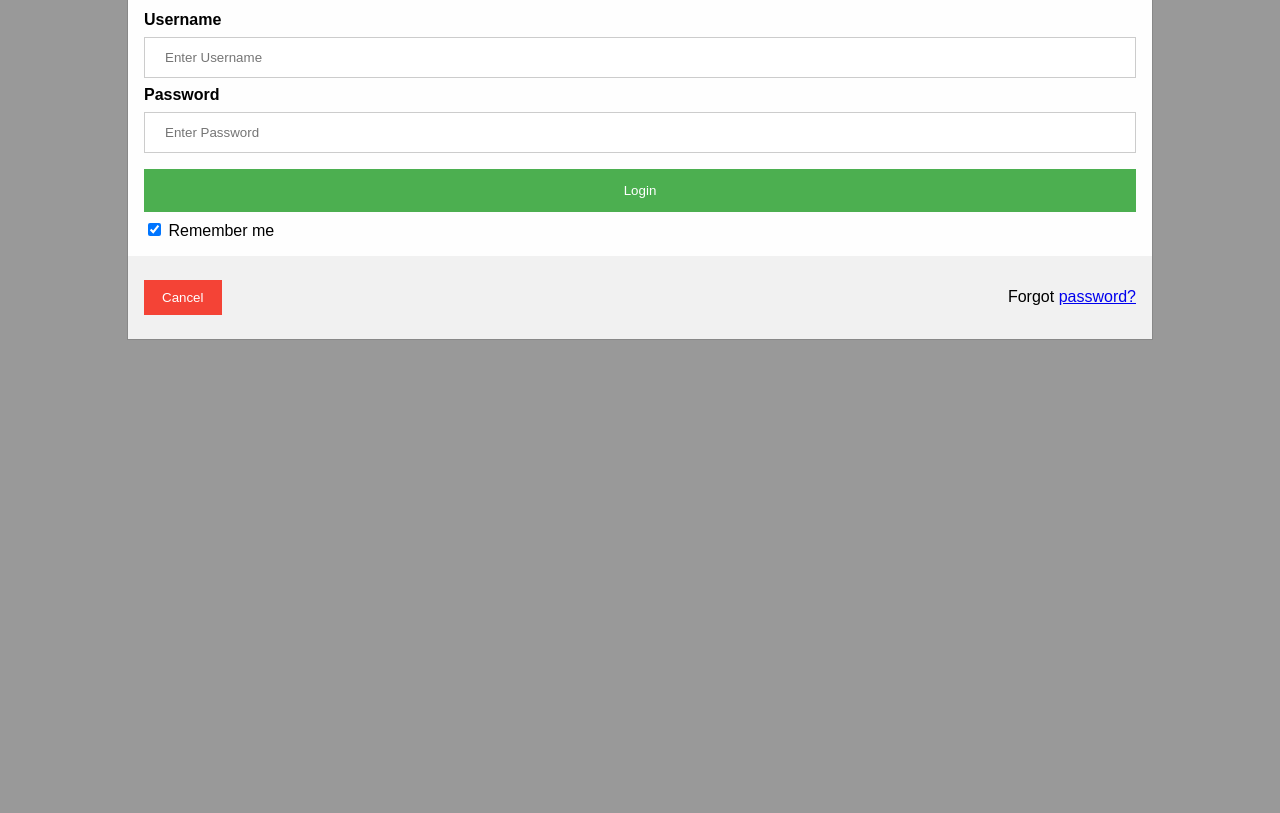
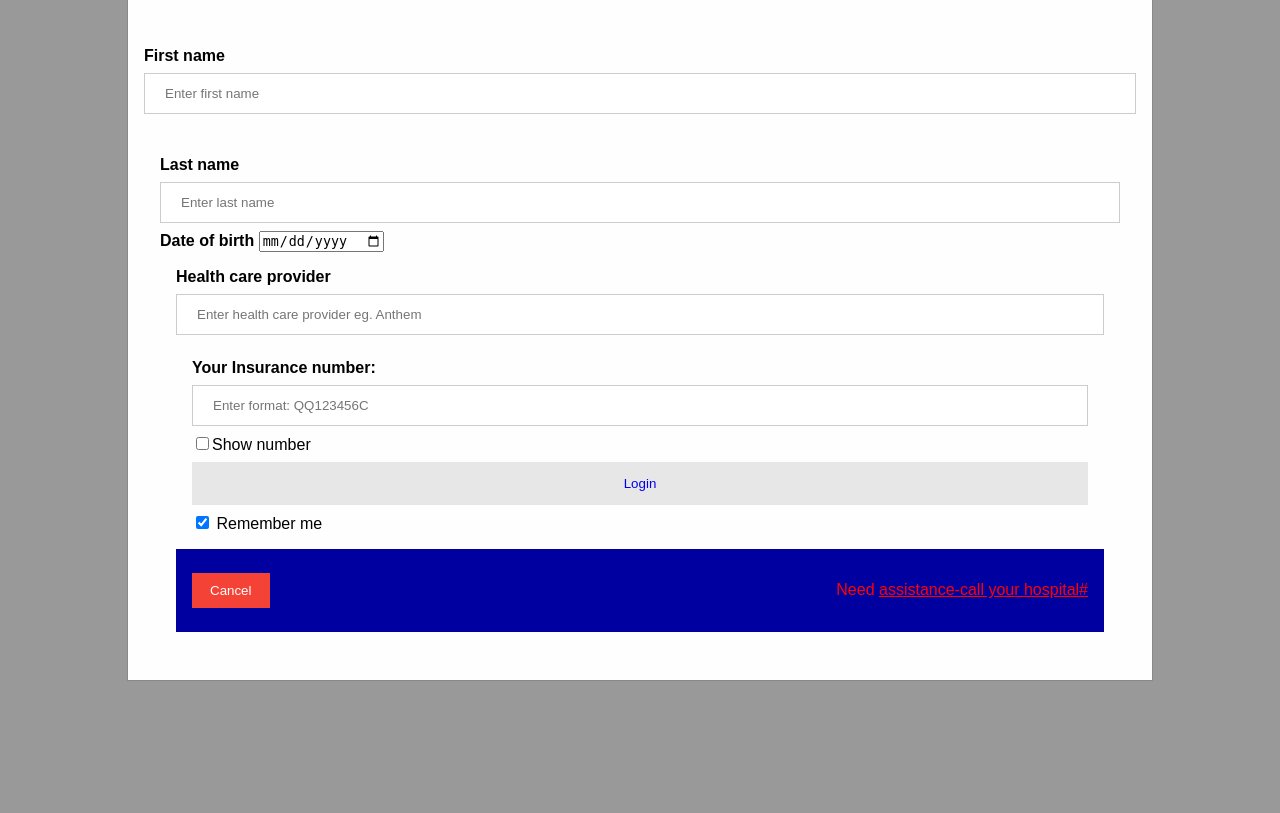
Before and after one commit to Blythe-hub/Mediqueues, a Flask app: template templates/login.html in a window 1280 px wide, after a click on "Login". Shown: the part 470-1283 px from the top of the page. Run offline with Flask 2, Linux system fonts and the light colour scheme; the template is opened without the code that fills it, so the values that code supplies are empty; parts of the project's set-up code (start-up, migrations or seed data) failed here and were passed over; some libraries are stand-ins or nearby versions.

Commit message:
Update login.html

```diff
--- a/templates/login.html
+++ b/templates/login.html
@@ -1,17 +1,30 @@
 <!DOCTYPE html>
-<html lang="en">
-<head>
-    <meta charset="UTF-8">
-    <meta name="viewport" content="width=device-width, initial-scale=1.0">
-    <title>Document</title>
-</head>
-<body>
 <html>
 <head>
 <meta name="viewport" content="width=device-width, initial-scale=1">
+<script src='https://www.google.com/recaptcha/api.js'></script>
+<script>
+
+function get_action(form)
+{
+    var v = grecaptcha.getResponse();
+    if(v.length == 0)
+    {
+        document.getElementById('captcha').innerHTML="You can't leave Captcha Code empty";
+        return false;
+    }
+    else
+    {
+         document.getElementById('captcha').innerHTML="Captcha completed";
+        return true;
+    }
+}
+
+</script>
 <style>
 body {font-family: Arial, Helvetica, sans-serif;}
 
+/* Full-width input fields */
 input[type=text], input[type=password] {
   width: 100%;
   padding: 12px 20px;
@@ -21,7 +34,7 @@
   box-sizing: border-box;
 }
 
-
+/* Set a style for all buttons */
 button {
   background-color: #4CAF50;
   color: white;
@@ -36,7 +49,7 @@
   opacity: 0.8;
 }
 
-
+/* Extra styles for the cancel button */
 .cancelbtn {
   width: auto;
   padding: 10px 18px;
@@ -64,11 +77,11 @@
   padding-top: 16px;
 }
 
-
+/* The Modal (background) */
 .modal {
-  display: none;
-  position: fixed;
-  z-index: 1;
+  display: none; /* Hidden by default */
+  position: fixed; /* Stay in place */
+  z-index: 1; /* Sit on top */
   left: 0;
   top: 0;
   width: 100%; /* Full width */
@@ -79,15 +92,15 @@
   padding-top: 60px;
 }
 
-
+/* Modal Content/Box */
 .modal-content {
   background-color: #fefefe;
-  margin: 5% auto 15% auto;
+  margin: 5% auto 15% auto; /* 5% from the top, 15% from the bottom and centered */
   border: 1px solid #888;
-  width: 80%;
+  width: 80%; /* Could be more or less, depending on screen size */
 }
 
-
+/* The Close Button (x) */
 .close {
   position: absolute;
   right: 25px;
@@ -103,6 +116,7 @@
   cursor: pointer;
 }
 
+/* Add Zoom Animation */
 .animate {
   -webkit-animation: animatezoom 0.6s;
   animation: animatezoom 0.6s
@@ -118,7 +132,7 @@
   to {transform: scale(1)}
 }
 
-
+/* Change styles for span and cancel button on extra small screens */
 @media screen and (max-width: 300px) {
   span.psw {
      display: block;
@@ -132,44 +146,117 @@
 </head>
 <body>
 
-<h2>Mediqueue Login Form</h2>
+<h1 style="color:red;">Medi Queue</h1>
 
-<button onclick="document.getElementById('id01').style.display='block'" style="width:auto;">Login</button>
+<h2> Login form</h2>
+
+<style>
+        .button {
+
+  border: none;
+  color: white;
+  padding: 15px 32px;
+  text-align: center;
+  text-decoration: none;
+  display: inline-block;
+  font-size: 16px;
+  margin: 4px 2px;
+  cursor: pointer;
+}
+
+.button3 {background-color: #e7e7e7; color: black;} /* Gray */
+
+</style>
+
+<button class = button3 onclick="document.getElementById('id01').style.display='block'" style="width:auto;">Login</button>
 
 <div id="id01" class="modal">
 
   <form class="modal-content animate" action="/action_page.php" method="post">
     <div class="imgcontainer">
       <span onclick="document.getElementById('id01').style.display='none'" class="close" title="Close Modal">&times;</span>
-      <img src="FinalMediqueue logo.png" alt="" class="">    /* displays logo for Mediqueue
+      <img src="FinalMediqueue logo.png" alt="Mediqueue" class="logo">
+    </div>
+<br>
+    <div class="container">
+      <label for="fname"> <b><br>First name</b></label>
+      <input type="text" placeholder="Enter first name" name="Fname" required>
+       <div class="container">
+      <label for="fname"> <b><br>Last name</b></label>
+      <input type="text" placeholder="Enter last name" name="Fname" required>
+<style>
+body {
+  padding: 10px;
+  border: 5px solid #0000FF;
+}
+</style>
+      <label for="bday"><b>Date of birth</b></label>
+      <input type="date" placeholder="Enter date of birth" name="Date of birth" required>
+      <br>
 
-    </div>
 
-    <div class="container">
-      <label for="uname"><b>Username</b></label>
-      <input type="text" placeholder="Enter Username" name="uname" required>
+      <div class="container">
+   <label for="provider"><b>Health care provider </b></label>
+        <input type="text" placeholder="Enter health care provider eg. Anthem" name="provider" required>
 
-      <label for="psw"><b>Password</b></label>
-      <input type="password" placeholder="Enter Password" name="psw" required>
+              <div class="container">
+              <label for="provider"><b> Your Insurance number:</b></label>
+              <input type="password" placeholder="Enter format: QQ123456C"id="myInput">
+              <input type="checkbox" onclick="myFunction()">Show number
 
-      <button type="submit">Login</button>
+
+<script>
+function myFunction() {
+  var x = document.getElementById("myInput");
+  if (x.type === "password") {
+    x.type = "text";
+  } else {
+    x.type = "password";
+  }
+}
+</script>
+
+        </br>
+        <style>
+        .button {
+
+  border: none;
+  color: white;
+  padding: 15px 32px;
+  text-align: center;
+  text-decoration: none;
+  display: inline-block;
+  font-size: 16px;
+  margin: 4px 2px;
+  cursor: pointer;
+}
+
+.button4 {background-color: #e7e7e7; color: black;} /* Gray */
+
+</style>
+
+<body>
+<div class="g-recaptcha" id="rcaptcha"  data-sitekey="site key"></div>
+<span id="captcha" style="color:red" /></span> <!-- this will show captcha errors -->
+      <button class = button4 button type="submit"><a style= "text-decoration:none" href="/leave">Login</button></a>
       <label>
+
         <input type="checkbox" checked="checked" name="remember"> Remember me
       </label>
     </div>
 
-    <div class="container" style="background-color:#f1f1f1">
+    <div class="container" style="background-color:#0000A0">
       <button type="button" onclick="document.getElementById('id01').style.display='none'" class="cancelbtn">Cancel</button>
-      <span class="psw">Forgot <a href="#">password?</a></span>
+      <span class="psw" style="color:red;"> Need <a href="#" style="color:red;">assistance-call your hospital#</a></span>
     </div>
   </form>
 </div>
 
 <script>
-// Get the model
+// Get the modal
 var modal = document.getElementById('id01');
 
-// When the user clicks anywhere outside of the model, close it
+// When the user clicks anywhere outside of the modal, close it
 window.onclick = function(event) {
     if (event.target == modal) {
         modal.style.display = "none";
@@ -179,6 +266,3 @@
 
 </body>
 </html>
-
-</body>
-</html>
```
